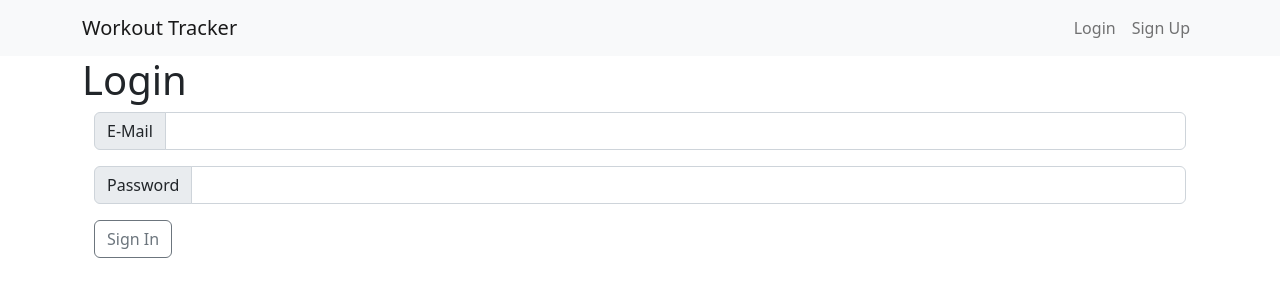
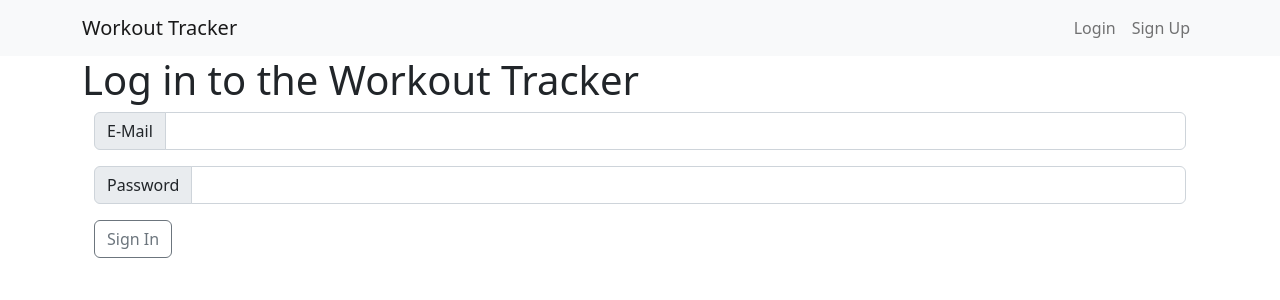
Before and after one commit to rgero/React_WorkoutTracker, a React (Create React App) app in the folder workout_tracker/: page /login in a window 1280 px wide. Shown: the top 300 px of the page. Built offline with nearby package versions, Linux system fonts and the light colour scheme.

Commit message:
Changing the header. I don't like how the form looks however, this should be changed now that I have tests.

```diff
--- a/workout_tracker/src/pages/LoginPage.js
+++ b/workout_tracker/src/pages/LoginPage.js
@@ -30,7 +30,7 @@ export const LoginPage = ()=>
     {
         return (
             <Container fluid="md">
-                <h1>Login</h1>
+                <h1>Log in to the Workout Tracker</h1>
                 <LoginForm
                     errorMessage={state.errorMessage}
                     onSubmit={({email, password})=> signIn({email, password})}
```
Also changed, not shown: 1 other file (tests, documents, lock files or other folders).
